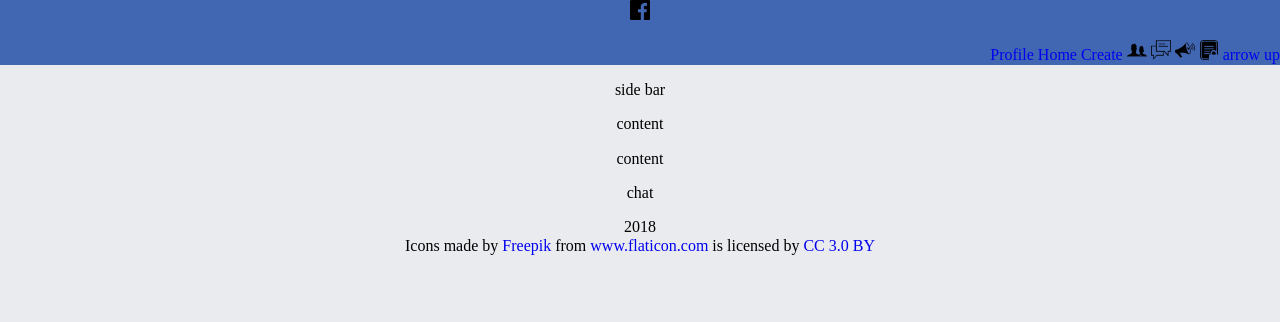
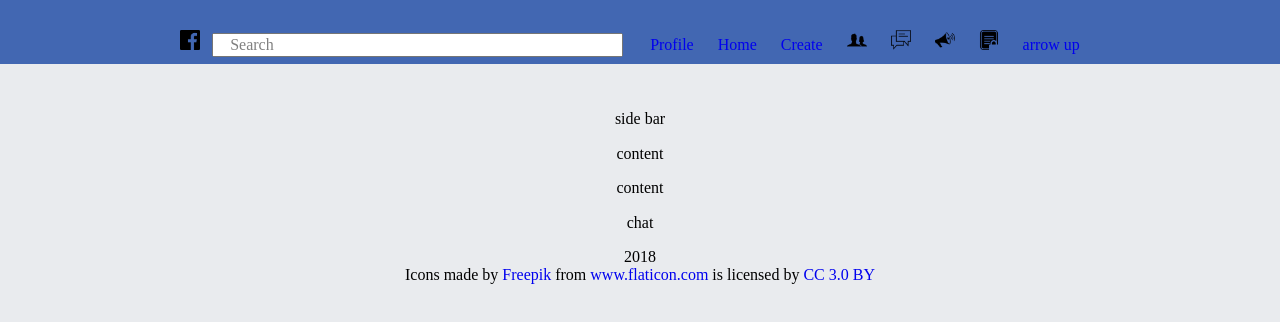
Before and after one commit to laurenewright/fbClone, a plain HTML site: page index.html in a window 1280 px wide. Drawn offline with Linux system fonts and the light colour scheme.

Commit message:
added styling to the header and nav

```diff
--- a/css/app.css
+++ b/css/app.css
@@ -2,32 +2,73 @@
 fb red notification #fa3e3e
 fb gray #e9ebee */
 
+
+a {
+    text-decoration: none;
+}
+
+body {
+    flex-direction: column;
+    min-height: 100vh;
+    background-color: #e9ebee;
+    display: flex;
+}
+
 header {
+    margin: 0 0 30px 0;
+    width: 100%;
     background-color: #4267b2;
+}
+
+#fbIcon {
+    padding-right: .5em;
 }
 
 #icon {
     max-width: 20px;
     max-height: 20px;
 }
-footer{
+form {
+    display: inline-block;
+    /* padding-left: .5%; */
+    padding-right: 10%;
+}
+
+input {
+    width: 175%;
+    color: gray;
+    padding-left: 1em;
+}
+
+nav {
     text-align: center;
+    padding: 10px 0;
+    margin: 20px 0 0;
+    display: inline-block;
+    padding-left: 5%;
+
+}
+
+nav ul {
+    list-style: none;
+    margin: 0 10px;
+    padding: 0;
 }
 
 nav li {
     display: inline-block;
 }
+nav a {
+    padding: 15px 10px;
+}
+
+footer{
+    text-align: center;
+}
 
 #wrapper {
     text-align: center;
-}
-
-a {
-    text-decoration: none;
-}
-
-body {
-    background-color: #e9ebee;
+    /* display: block; */
 }
 
 @media screen and (min-width: 480px) {
@@ -40,4 +81,4 @@ body {
     nav {
         text-align: right;
     }
-}
+} */
--- a/index.html
+++ b/index.html
@@ -9,8 +9,11 @@
                 <a href="#" id="fbIcon">
                     <img id="icon" src="img/facebook-app-logo.png"></img>
                 </a>
+                <form>
+                    <input type="text" name="Search" value="Search" onsSubmit="show_alert();">
+                </form>
                 <nav>
-                    <ul id="top_banner">
+                    <ul>
                         <li>
                             <a href="content/profile.html">Profile</a>
                         </li>
```
